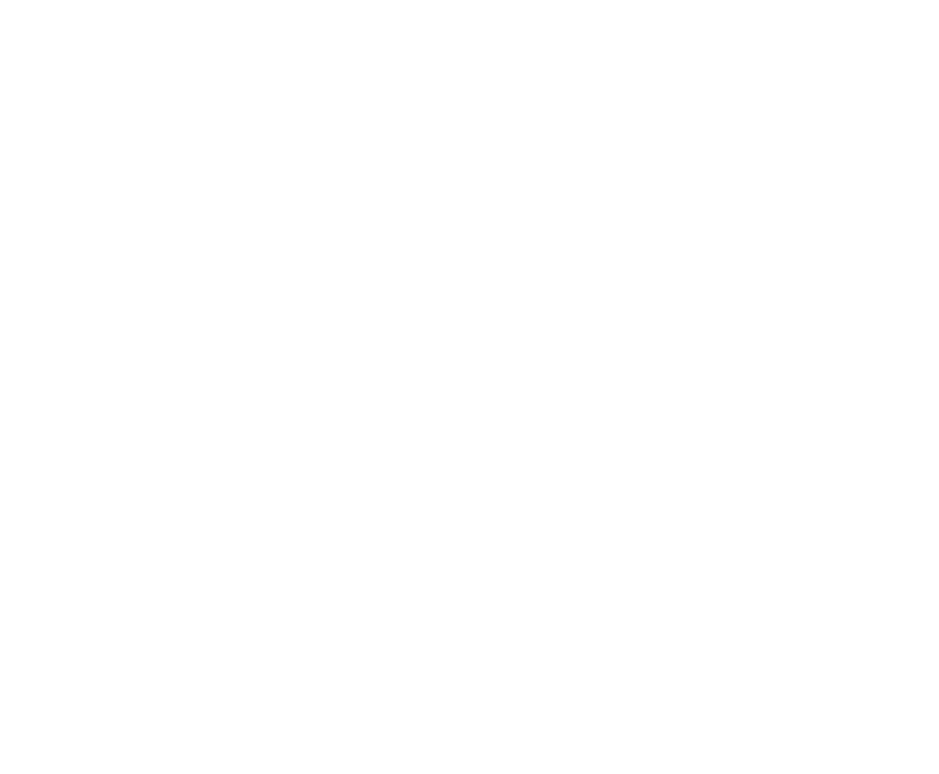
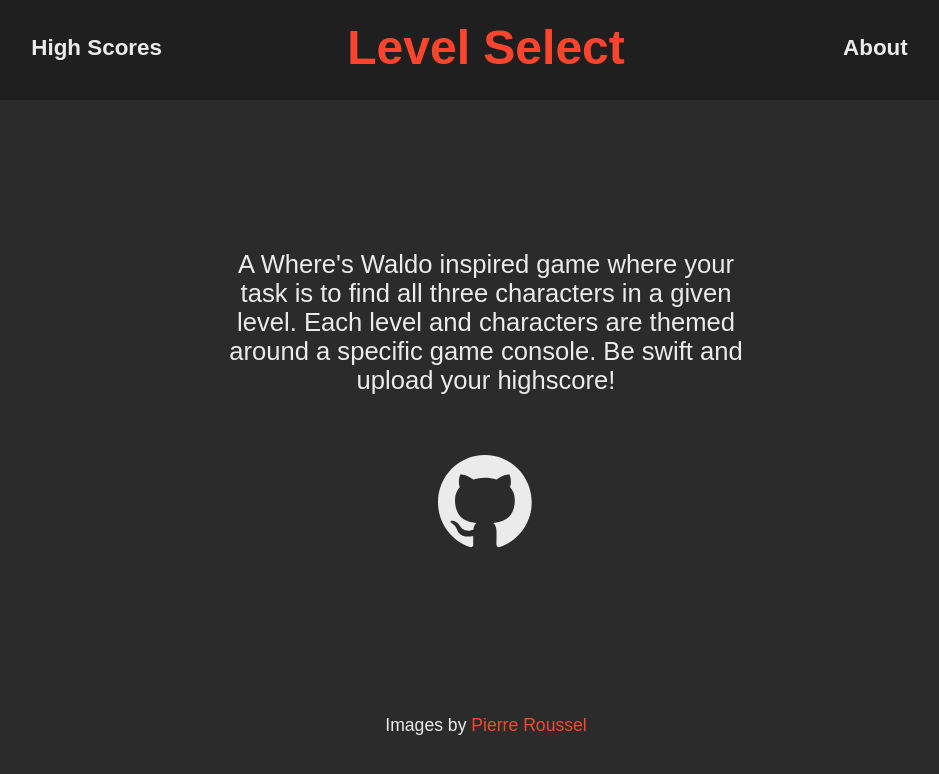
Before and after one commit to Zhalor/Photo-Tagging-App, a React (Vite) app: page /Photo-Tagging-App/about in a window 1280 px wide. Before the commit this address had no page. Shown: the top 774 px of the page, without its empty margins (154-1093 px from the left). Built offline with nearby package versions, Linux system fonts and the light colour scheme.

Commit message:
GitHub Pages Setup

```diff
--- a/src/RouteSwitch.jsx
+++ b/src/RouteSwitch.jsx
@@ -6,7 +6,7 @@ import { HighScores } from './components/HighScores';
 
 function RouteSwitch() {
   return (
-    <BrowserRouter>
+    <BrowserRouter basename='/Photo-Tagging-App'>
       <Routes>
         <Route path='/' element={<App />} />
         <Route path='/highscores' element={<HighScores />} />
--- a/src/styles.css
+++ b/src/styles.css
@@ -304,6 +304,7 @@
 .contact-container > span {
   color: #ebebeb;
   font-size: 1.6rem;
+  text-align: center;
 }
 
 .contact-container > span:last-of-type {
```
Also changed, not shown: 4 other files (tests, documents, lock files or other folders).
